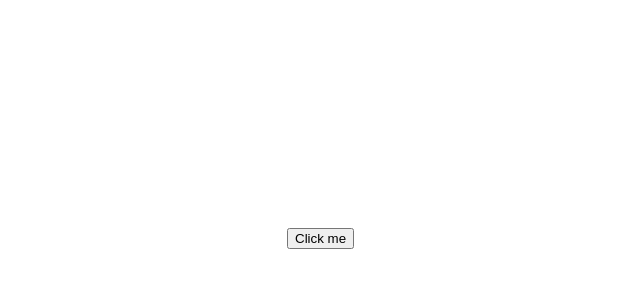
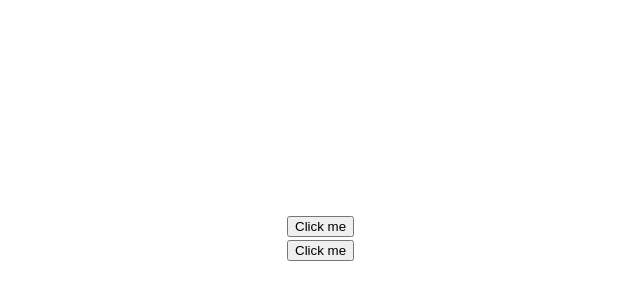
Before and after one commit to JerryChang0504/20250524vue3, a Vue app: page / in a window 1280 px wide. Shown: the part 162-462 px from the top of the page, without its empty margins (358-998 px from the left). Built offline with nearby package versions, Linux system fonts and the light colour scheme.

Commit message:
Von Click two Method

```diff
--- a/src/App.vue
+++ b/src/App.vue
@@ -19,6 +19,7 @@ import ItemObjectVfor from './components/ItemObjectVfor.vue'
 import ArrayChangeDetection from './components/ArrayChangeDetection.vue'
 import ProductList from './components/ProductList.vue'
 import VonClick from './components/VonClick.vue'
+import VonPrevent from './components/VonPrevent.vue'
 const userDate = { name: 'Mary', age: 18 }
 
 </script>
@@ -34,6 +35,7 @@ const userDate = { name: 'Mary', age: 18 }
   </header>
 
   <main>
+    <!-- <VonPrevent /> -->
     <VonClick />
     <!-- <ArrayChangeDetection /> -->
     <!-- <ProductList /> -->
--- a/src/components/VonClick.vue
+++ b/src/components/VonClick.vue
@@ -1,15 +1,28 @@
 <template>
     <button @click="(e) => handleClick(e, 'msg')">Click me</button>
     {{ message }}
+    <br>
+    <button @click="(e) => { handleClickEvent(e); handleClickMsg('msg'); }">Click me</button>
+    {{ message2 }}
 </template>
 
 <script setup>
 import { ref } from 'vue'
 const message = ref('')
+const message2 = ref('')
+
 const handleClick = (e, msg) => {
     message.value = `Hello : ${msg}`
     e.target.disabled = true
 }
+
+const handleClickEvent = (e) => {
+    e.target.disabled = true
+}
+
+const handleClickMsg = (msg) => {
+    message2.value = `Hello : ${msg}`
+}
 </script>
 
 <style lang="scss" scoped></style>
```
